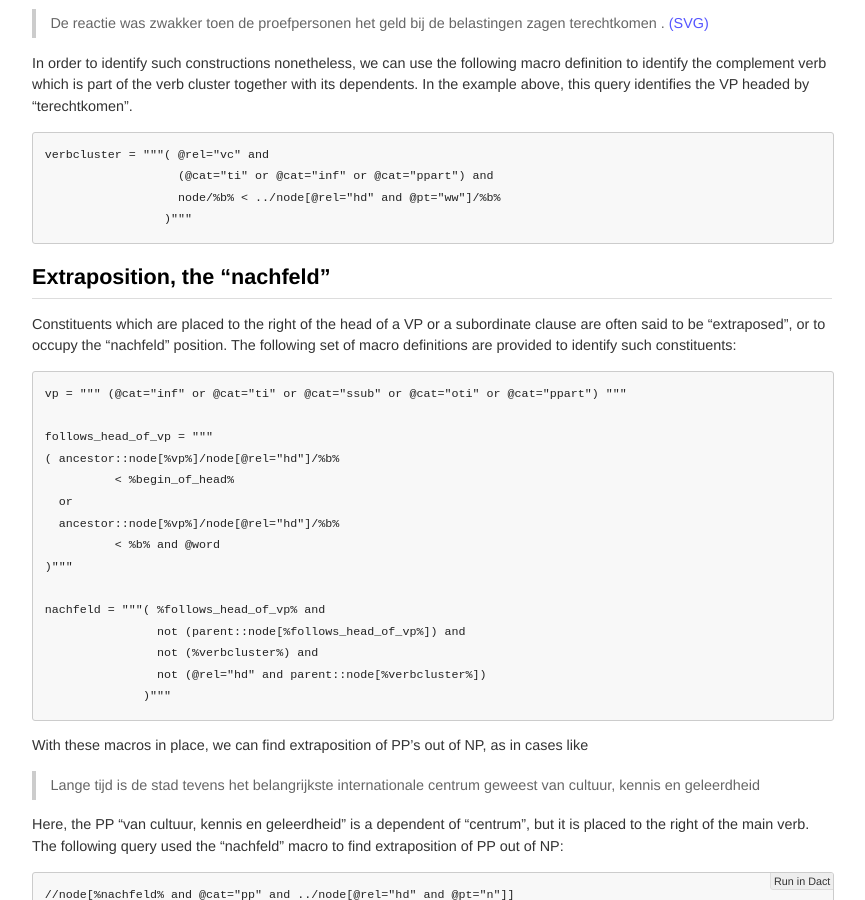
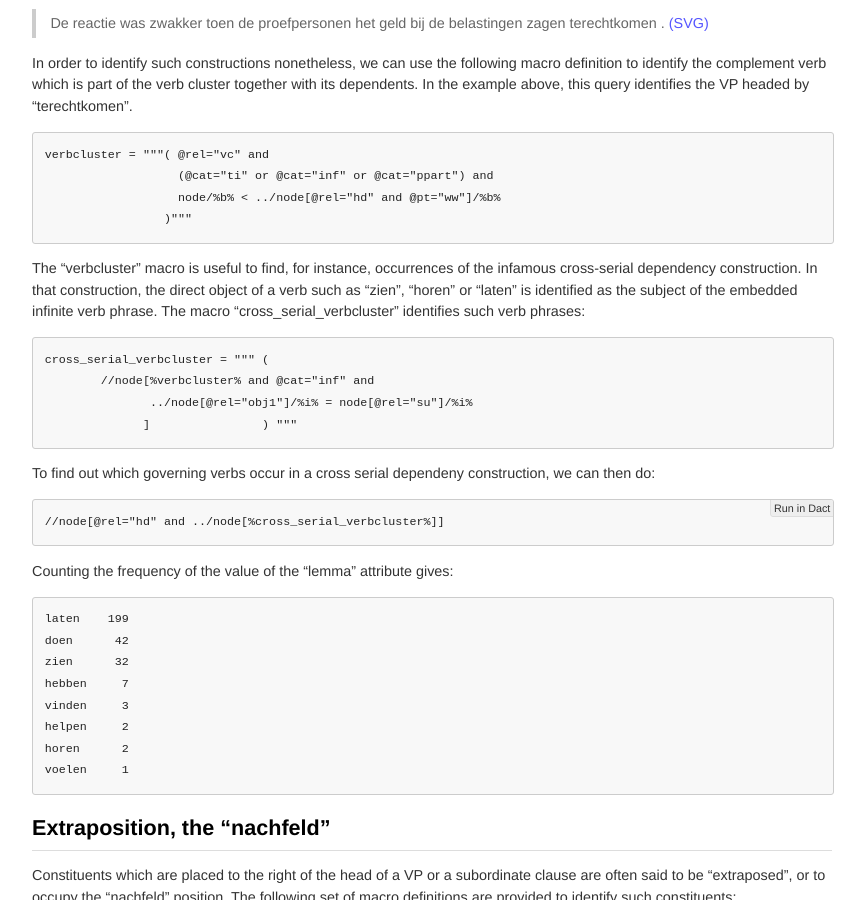
Before and after one commit to rug-compling/dact, a Jekyll site: the page built from cookbook/index.md, in a window 1280 px wide and 900 px high, scrolled down 4918 px. Shown: the whole window, without its empty margins (208-1073 px from the left). Built offline with Jekyll 4.4.1, drawn with Linux system fonts in a browser that asks for light colours.

Commit message:
Update cookbook/index.md
added examples to verbcluster section

```diff
--- a/cookbook/index.md
+++ b/cookbook/index.md
@@ -240,6 +240,30 @@ identifies the VP headed by "terechtkomen".
                        node/%b% < ../node[@rel="hd" and @pt="ww"]/%b%
                      )"""
 
+The "verbcluster" macro is useful to find, for instance, occurrences of the infamous cross-serial dependency
+construction. In that construction, the direct object of a verb such as "zien", "horen" or "laten" is identified
+as the subject of the embedded infinite verb phrase. The macro "cross_serial_verbcluster" identifies such verb phrases:
+
+    cross_serial_verbcluster = """ (
+            //node[%verbcluster% and @cat="inf" and
+                   ../node[@rel="obj1"]/%i% = node[@rel="su"]/%i%
+                  ]                ) """
+
+To find out which governing verbs occur in a cross serial dependeny construction, we can then do:
+
+    //node[@rel="hd" and ../node[%cross_serial_verbcluster%]]
+
+Counting the frequency of the value of the "lemma" attribute gives:
+
+    laten    199
+    doen	  42
+    zien	  32
+    hebben	   7
+    vinden	   3
+    helpen	   2
+    horen	   2
+    voelen	   1
+
 ## Extraposition, the "nachfeld"
 
 Constituents which are placed to the right of the head of a VP or a subordinate clause are
```
